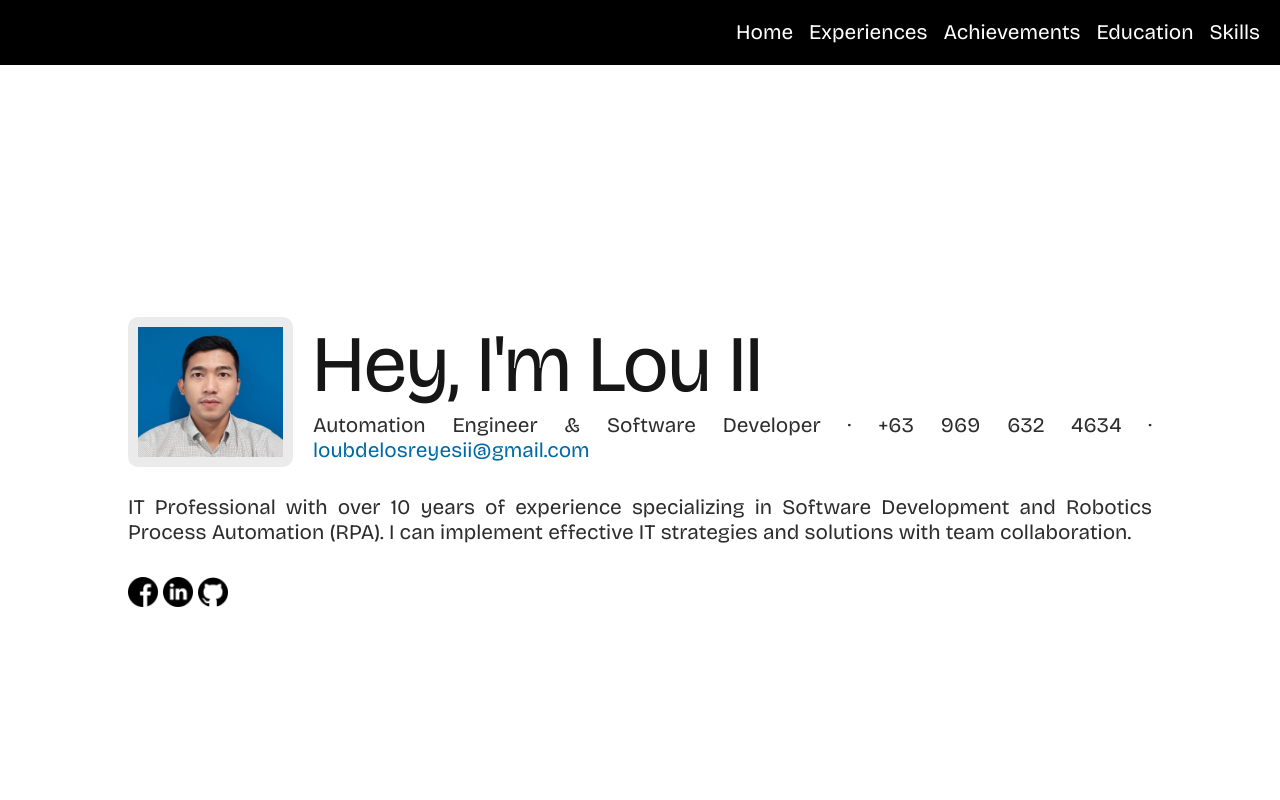
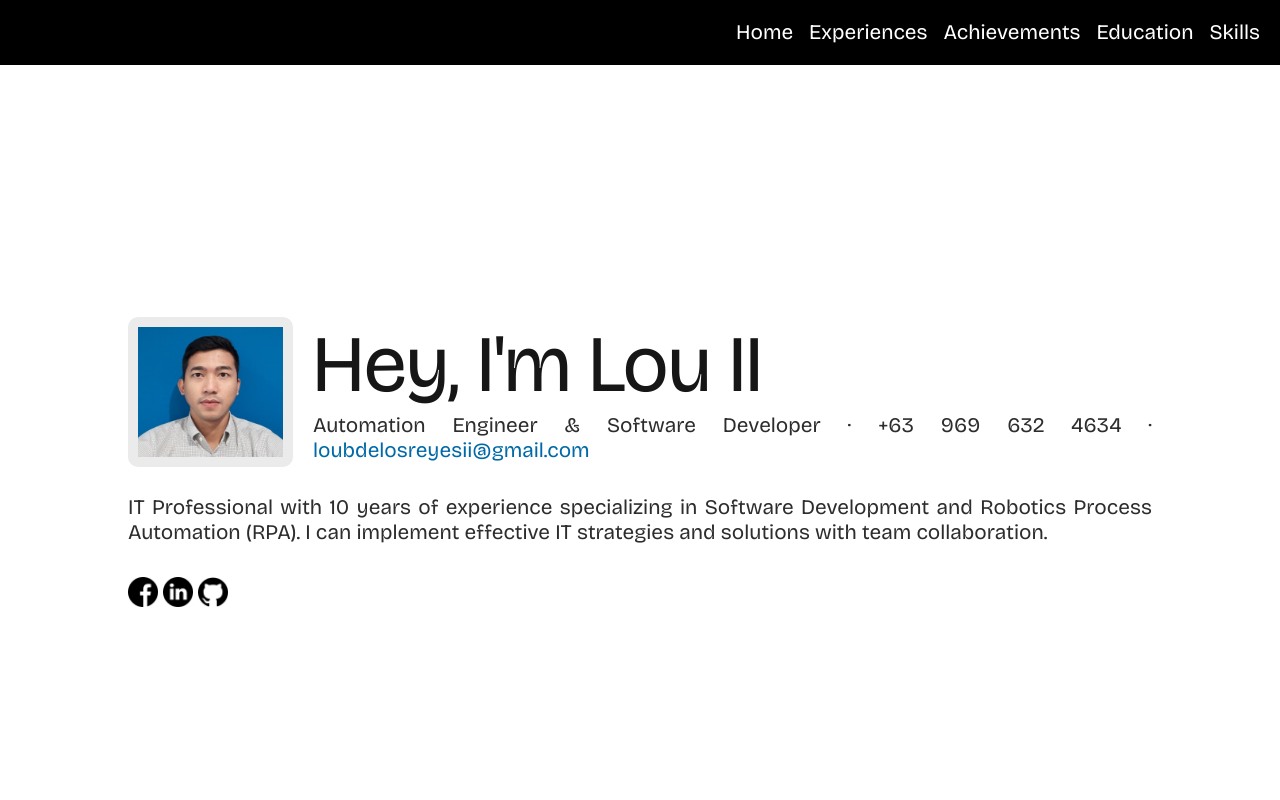
Before and after one commit to loubdelosreyesii/Portfolio-Website, a plain HTML site: page index.html in a window 1280 px wide. Shown: the top 800 px of the page. Drawn offline with nearby package versions, Linux system fonts and the light colour scheme.

Commit message:
change the main text in the home page.

```diff
--- a/index.html
+++ b/index.html
@@ -29,7 +29,7 @@
                 </div>
             </div>
 
-            <p>IT Professional with over 10 years of experience specializing in Software Development and Robotics Process Automation (RPA). I can implement effective IT strategies and solutions with team collaboration. </p>
+            <p>IT Professional with 10 years of experience specializing in Software Development and Robotics Process Automation (RPA). I can implement effective IT strategies and solutions with team collaboration. </p>
             <div class="socialcontainer">
                 <a href="https://www.facebook.com/excalceatus">
                     <img src="png/facebook.png" alt="Facebook Profile" height="30" width="30">
```
